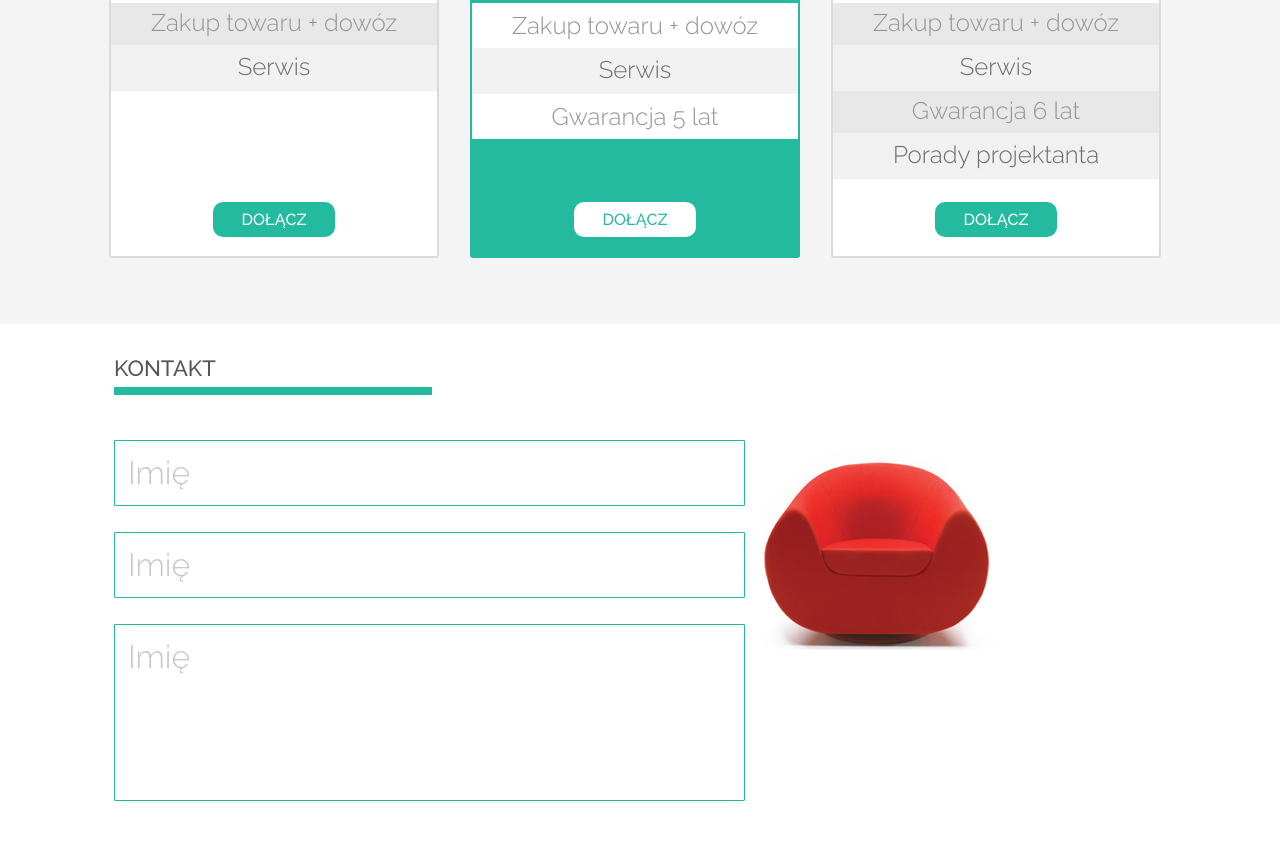
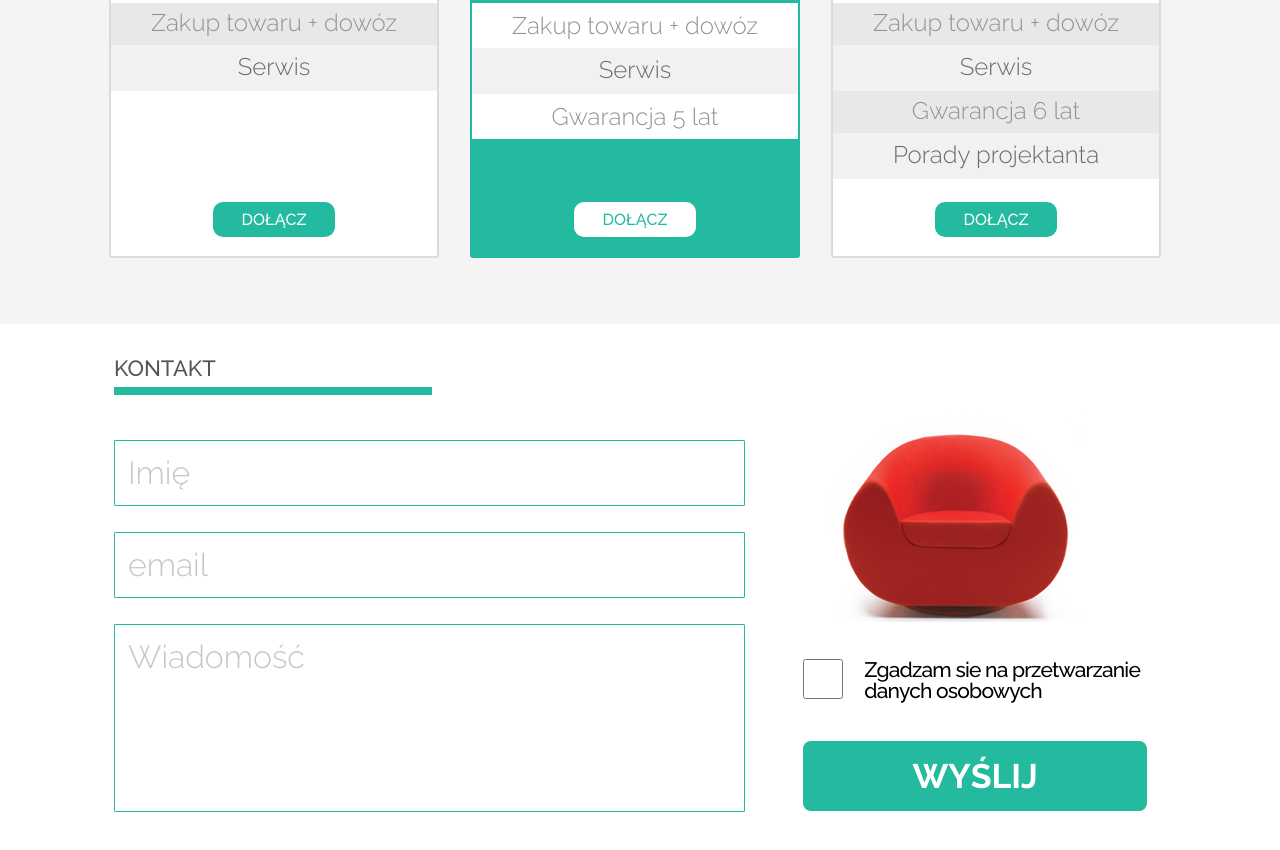
Before and after one commit to BlueMan2017/CodersLab_workshop, a plain HTML site: page index.html in a window 1280 px wide. Shown: the part 1296-2146 px from the top of the page. Drawn offline with Linux system fonts and the light colour scheme.

Commit message:
praca nad custom checkbox

```diff
--- a/css/style.css
+++ b/css/style.css
@@ -475,6 +475,7 @@ body {
 }
 
 .contact__form__fields input[type=text],
+input[type=email],
 textarea {
     width: 100%;
     padding: 13px 13px 14px;
@@ -485,6 +486,11 @@ textarea {
     font-family: "Raleway", sans-serif;
     font-size: 32px;
     font-weight: 300;
+}
+
+.contact__form__fields textarea {
+    padding: 13px 13px 25px;
+    margin-bottom: 0;
     resize: none;
 }
 
@@ -496,5 +502,88 @@ textarea {
 }
 
 .contact__form__CTA {
+    position: relative;
+    display: flex;
+    justify-content: center;
     width: 40%;
 }
+
+.CTA__image {
+    position: absolute;
+    top: -28px;
+    overflow: hidden;
+}
+
+.checkBox {
+    position: absolute;
+    bottom: 5px;
+    left: 39px;
+    display: flex;
+    flex-direction: column;
+    justify-content: center;
+    align-items: center;
+}
+
+.checkBox__container {
+    position: relative;
+    width: 90%;
+}
+
+.checkBox__container input[type="submit"] {
+    height: 70px;
+    width: 100%;
+    background: #24ba9f;
+    color: #ffffff;
+    border: none;
+    border-radius: 8px;
+    font-size: 34px;
+    text-transform: uppercase;
+    font-family: "Raleway", sans-serif;
+    font-weight: 700;
+}
+
+.checkBox__container input[type="checkbox"] {
+    position: absolute;
+    /* opacity: 0; */
+    height: 40px;
+    width: 40px;
+}
+
+
+/* .checkmark {
+    position: absolute;
+    top: 0px;
+    left: 0px;
+    height: 40px;
+    width: 40px;
+    cursor: pointer;
+    border: 1px solid #24ba9f;
+    border-radius: 1px;
+} */
+
+.checkmark::after {
+    display: none;
+    content: "";
+    position: absolute;
+    top: 5px;
+    left: 5px;
+    height: 30px;
+    width: 30px;
+    background-image: url(/images/form_ok.jpg);
+    background-position: center;
+    background-size: contain;
+    background-repeat: no-repeat;
+}
+
+.checkBox__container input[type="checkbox"]:checked~.checkmark::after {
+    display: block;
+}
+
+.checkBox__container .agreement {
+    padding-left: 61px;
+    line-height: 21px;
+    margin-bottom: 21px;
+    font-size: 21px;
+    letter-spacing: -0.8px;
+    font-family: "Raleway", sans-serif;
+}
--- a/index.html
+++ b/index.html
@@ -105,12 +105,22 @@
             <div class="contact__form__fields">
                 <form>
                     <input type="text" placeholder="Imię">
-                    <input type="text" placeholder="Imię">
-                    <textarea rows="4" placeholder="Imię"></textarea>
+                    <input type="email" placeholder="email">
+                    <textarea rows="4" placeholder="Wiadomość"></textarea>
                 </form>
             </div>
             <div class="contact__form__CTA">
-                <img src="/images/red_chair.png" alt="red chair">
+                <div class="CTA__image">
+                    <img src="/images/red_chair.png" alt="red chair">
+                </div>
+                <form class="checkBox">
+                    <div class="checkBox__container">
+                        <span class="checkmark"></span><input type="checkbox">
+                        <p class="agreement">Zgadzam sie na przetwarzanie danych osobowych</p>
+                        <br>
+                        <input type="submit" value="Wyślij">
+                    </div>
+                </form>
             </div>
         </div>
     </section>
```
